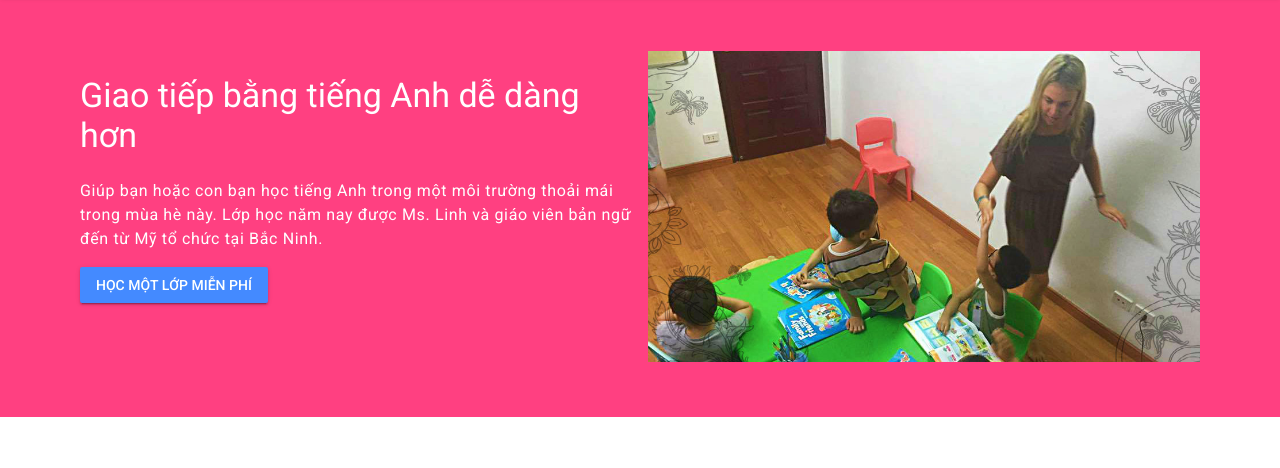
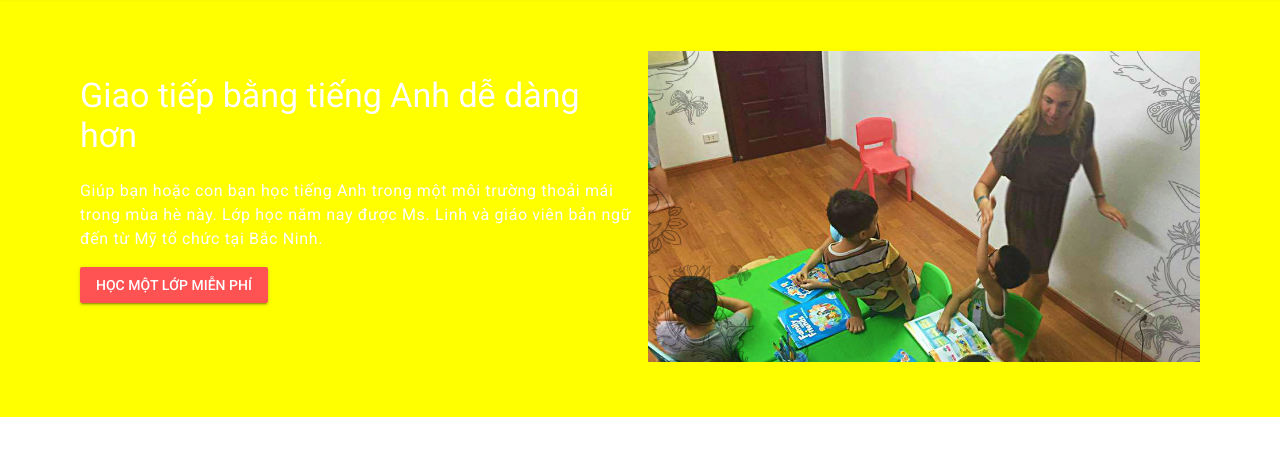
Before and after one commit to englinh/englinh.github.io, a plain HTML site: page index.html in a window 1280 px wide. Shown: the part 67-535 px from the top of the page. Drawn offline with nearby package versions, Linux system fonts and the light colour scheme.

Commit message:
Update index.html

```diff
--- a/index.html
+++ b/index.html
@@ -10,7 +10,7 @@
 
     <!-- Page styles -->
     <link rel="stylesheet" href="https://fonts.googleapis.com/css?family=Roboto:300,400,400italic,500,500italic,700,700italic|Roboto+Mono:400,500,700|Material+Icons">
-    <link rel="stylesheet" href="https://code.getmdl.io/1.1.3/material.indigo-blue.min.css">
+    <link rel="stylesheet" href="https://code.getmdl.io/1.1.3/material.indigo-red.min.css">
     <style>
 
     </style>
@@ -50,7 +50,7 @@
     <div class="page-content">
       <!-- Your content goes here -->
 
-      <div style="background-color: rgb(255,64,129); padding-top:3%;padding-bottom:3%;padding-left:5%;padding-right:5%;">
+      <div style="background-color: #ffff00; padding-top:3%;padding-bottom:3%;padding-left:5%;padding-right:5%;">
          <div class="mdl-grid">
             <div class="mdl-cell mdl-cell--6-col mdl-cell--12-col-tablet graybox">
             	<h3><font color="#fff">Giao tiếp bằng tiếng Anh dễ dàng hơn</font></h3>
```
